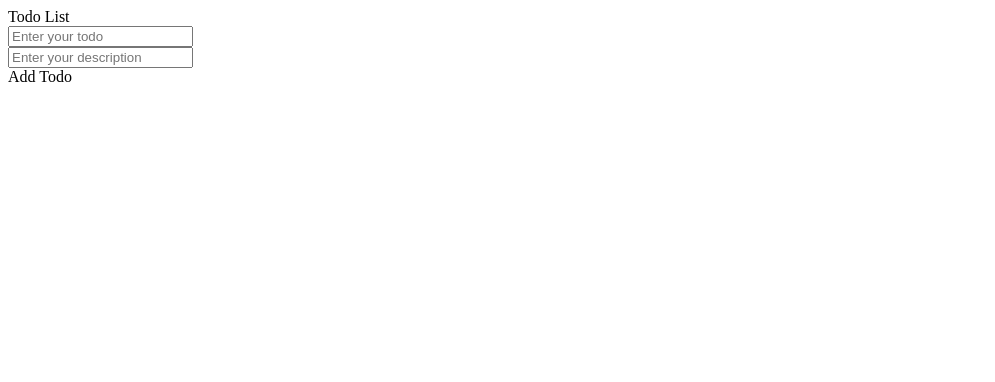
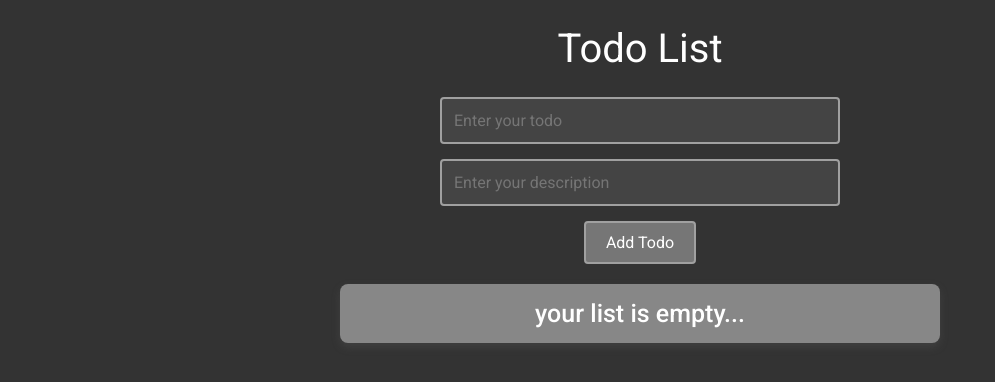
Before and after one commit to shivang-iiitg/Todo-List, a plain HTML site: page index.html in a window 1280 px wide. Shown: the whole page, without its empty margins (0-995 px from the left). Drawn offline with Linux system fonts and the light colour scheme; a web font is replaced by a local one.

Commit message:
Update index.html

```diff
--- a/index.html
+++ b/index.html
@@ -6,7 +6,7 @@
 
     <title>Todo List</title>
 
-    <link rel="stylesheet" href="./3-todo.css">
+    <link rel="stylesheet" href="./index.css">
 
     <link rel="preconnect" href="https://fonts.googleapis.com">
     <link rel="preconnect" href="https://fonts.gstatic.com" crossorigin>
@@ -34,6 +34,6 @@
         <div id="todoContainer"></div>
     </div>
 
-    <script src="./3-todo.js" defer></script>
+    <script src="./index.js" defer></script>
 </body>
 </html>
```
